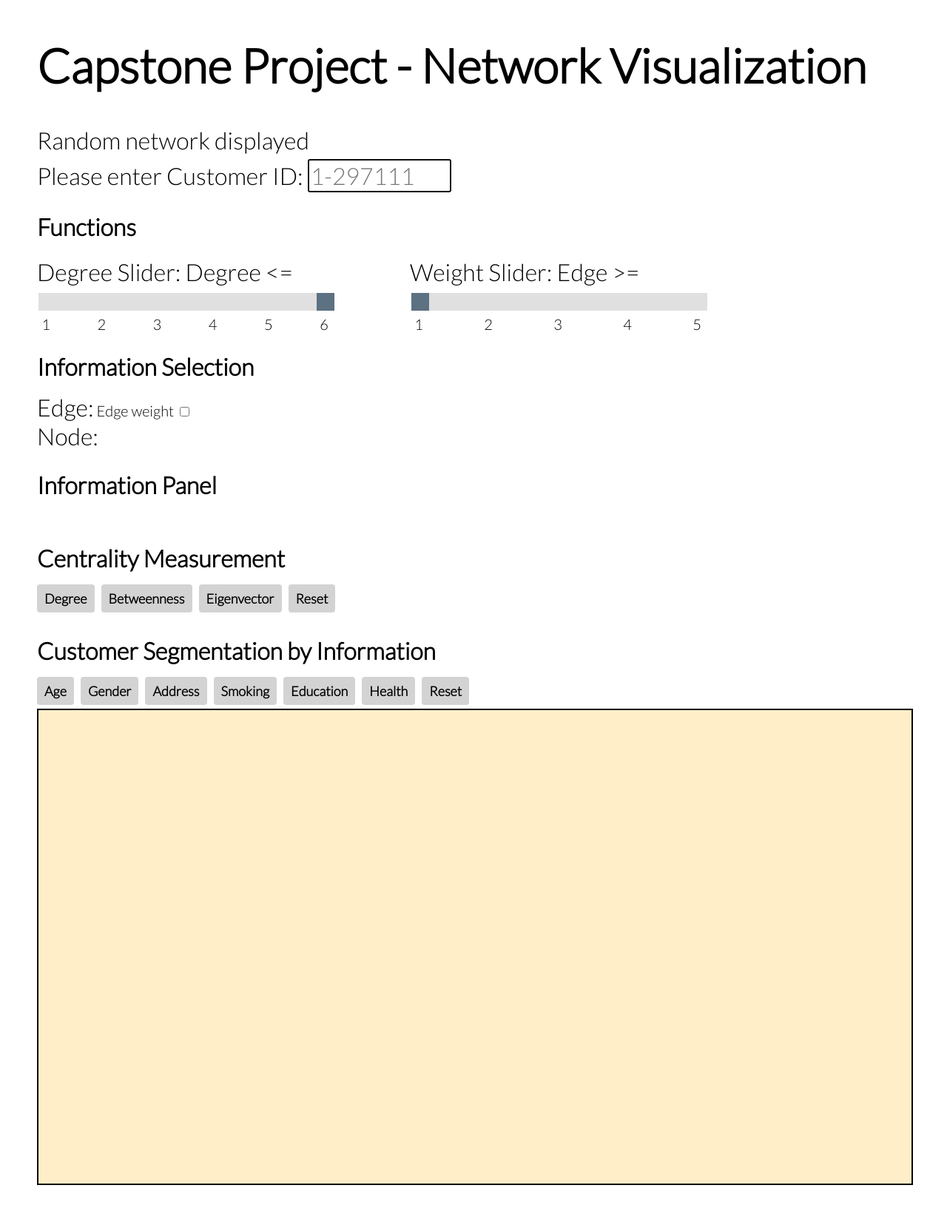
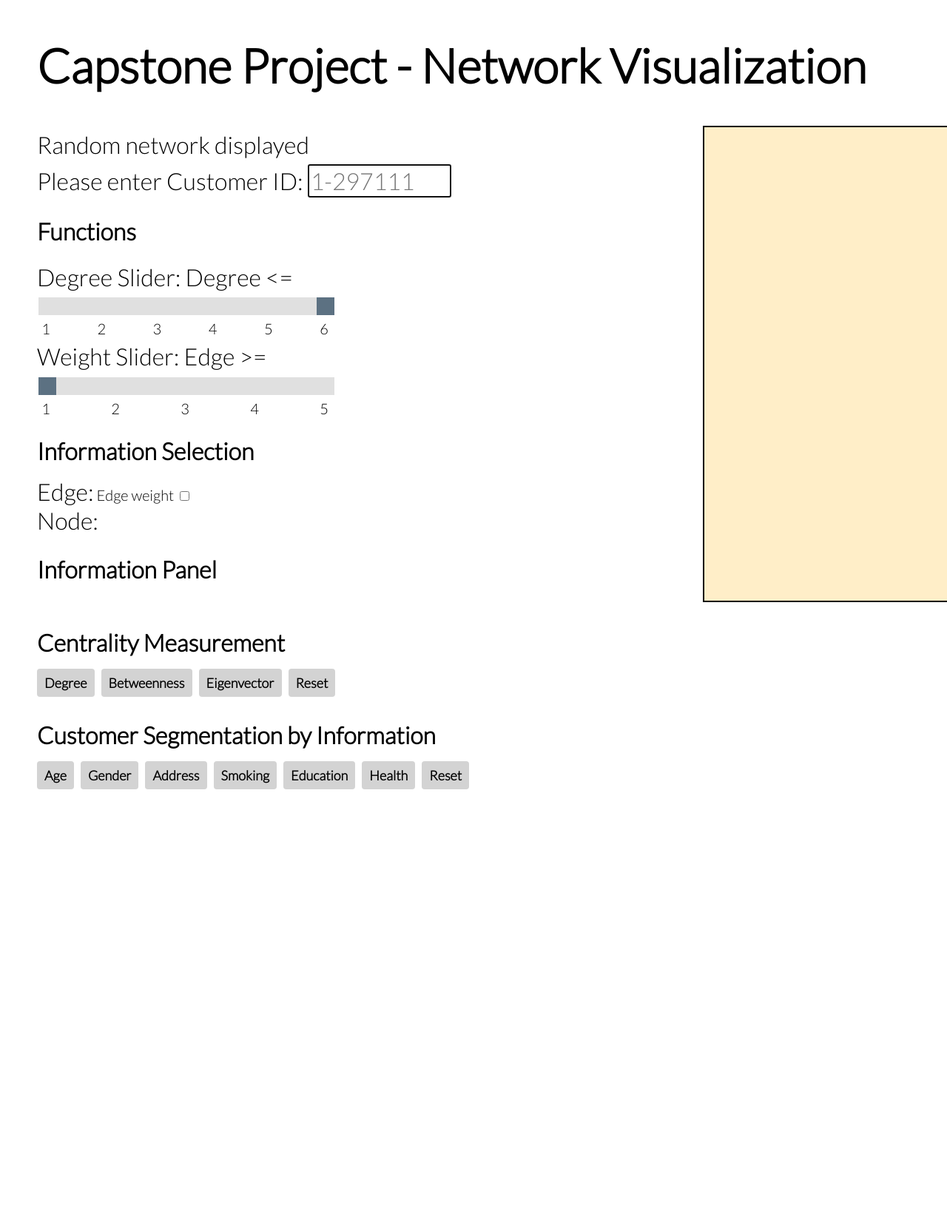
Before and after one commit to raylyh/rmbi-capstone-mirror, a Flask app: template templates/index.html in a window 1280 px wide. Shown: the whole page at 74% size. After the commit the page ends 1067 px from the top, so only its background shows below. Run offline with Flask 2, Linux system fonts and the light colour scheme; the template is opened without the code that fills it, so the values that code supplies are empty; parts of the project's set-up code (start-up, migrations or seed data) failed here and were passed over.

Commit message:
left-right panel display and clean up html

```diff
--- a/static/d3js_projects/simple_network.js
+++ b/static/d3js_projects/simple_network.js
@@ -7,14 +7,14 @@
 var min_strength = document.getElementById("strengthslider").value;
 var previous_click_node = null;
 
-var tooltip = d3.select("body").append("div")
+var tooltip = d3.select("body").select(".right").append("div")
   .attr("class", "tooltiptext")
   .style("opacity", 0);
 
-var svg = d3.select("body").append("svg")
+var svg = d3.select("body").select(".right").append("svg")
   .attr("class", "canvas")
   .attr("width", "100%")
-  .attr("height", "80vh")
+  .attr("height", "100%")
   .append("g");
 var link = svg.append("g")  // 'link' needs to be declared before 'node'
   .attr("class", "links");  // so that link is below node in graph
--- a/static/stylesheet.css
+++ b/static/stylesheet.css
@@ -3,6 +3,9 @@
   margin: 50px;
 }
 
+body, html {
+  height: 100%;
+}
 
 
 /* general texts */
@@ -144,6 +147,19 @@
   color: white;
 }
 
+/*main canvas*/
+.panel {
+  height: 100%;
+  width: 900px;
+  display: inline-block;
+  vertical-align: top;
+}
+
+.panel.right {
+  position: fixed;
+  height: 80%;
+}
+
 /* SLIDER */
 .slidecontainer {
   width: 400px; /* Width of the outside container */
--- a/templates/index.html
+++ b/templates/index.html
@@ -16,6 +16,7 @@
 	</head>
 	<body>
 		<h1>Capstone Project - Network Visualization</h1>
+		<div class="panel left">
 			<div class="search">
 				<p>
 					{% if customerID %}
@@ -86,7 +87,6 @@
 	        </div>
 	      </div>
 			</div>
-
 			<div class="customer-segmentation">
 				<h2>Customer Segmentation by Information</h2>
 				<div class="row">
@@ -104,7 +104,9 @@
 				 	</div>
 				</div>
 			</div>
-
+		</div>
+		<div class="panel right">
+		</div>
 	</body>
 	<!--location to my script-->
 	<script type="text/javascript" src="{{ url_for('static', filename='d3js_projects/simple_network.js')}}"></script>
```
Lines whose indentation alone changed are shown as unchanged.
